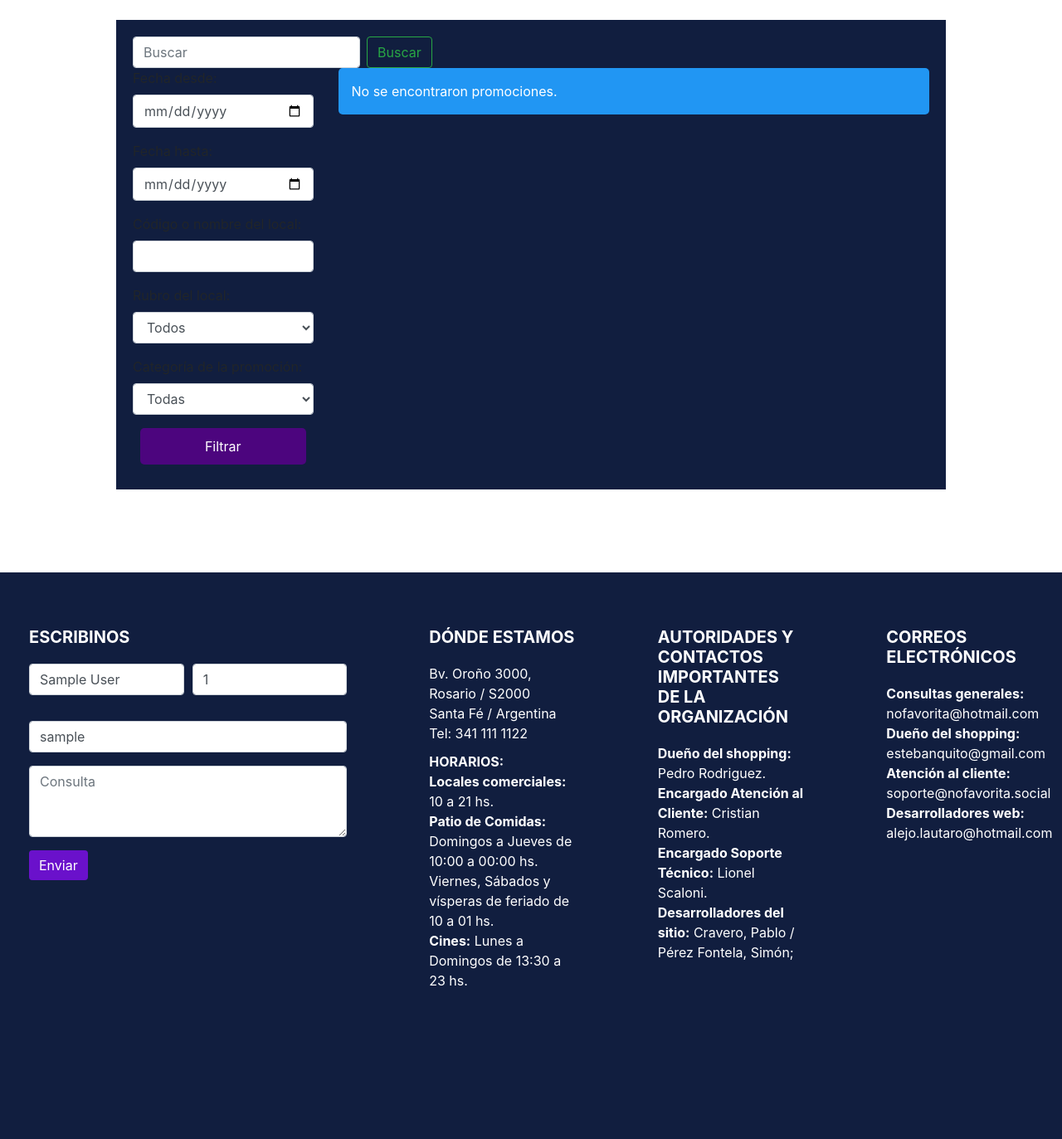
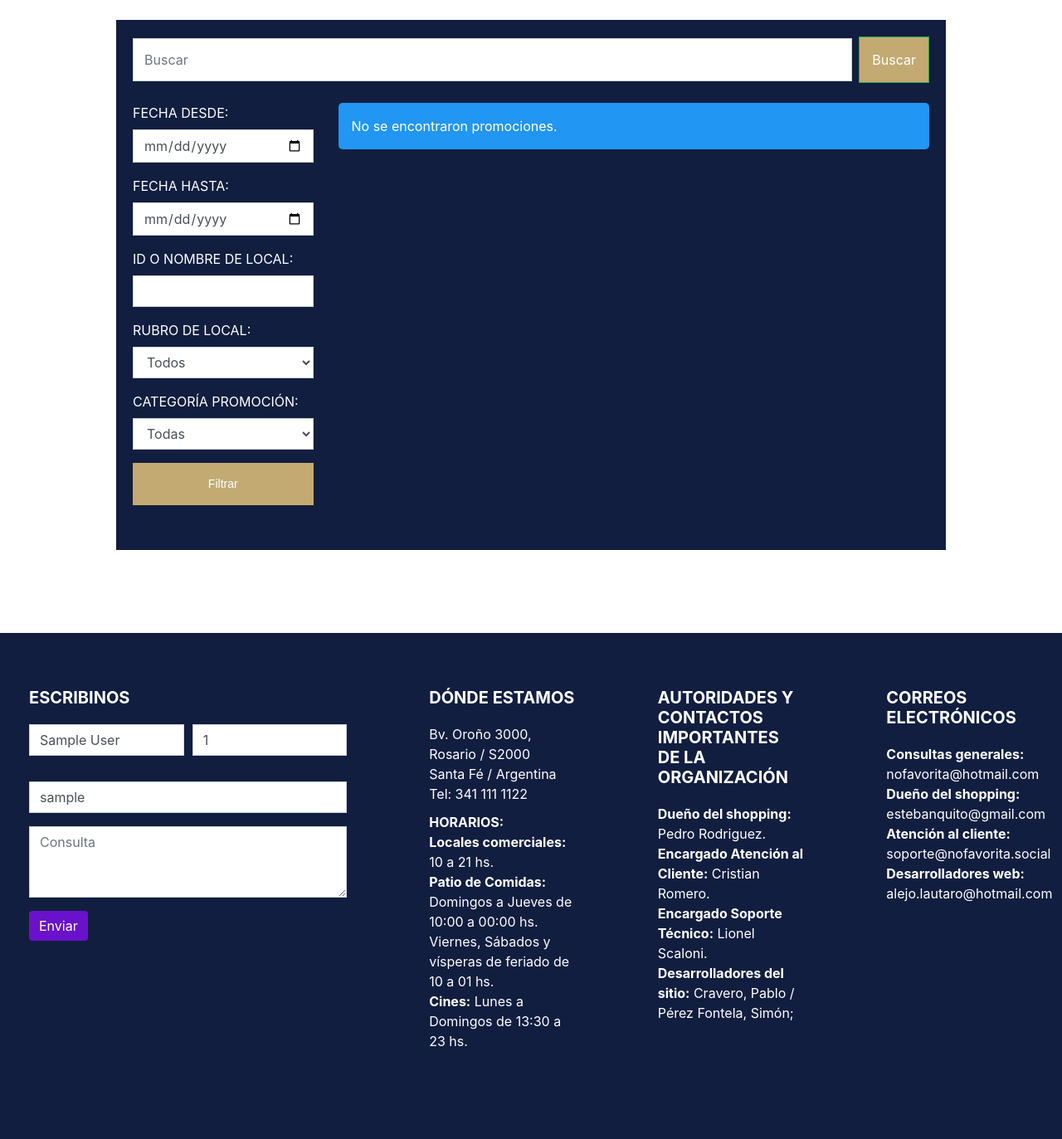
Before and after one commit to alejosilvalau/no-favorita, a PHP site: page /no-favorita/public/promociones.php in a window 1280 px wide. Shown: the part 107-1480 px from the top of the page at 83% size. Before the commit the page ends 1295 px from the top, so only its background shows below. Run offline with PHP 8.4, Linux system fonts and the light colour scheme; the visitor is signed in with stand-in values (Sample User, id 1); data that the repository does not hold is empty; some libraries are stand-ins or nearby versions; some web fonts are replaced.

Commit message:
Terminado con reportes, locales y promociones

```diff
--- a/css/footer.css
+++ b/css/footer.css
@@ -52,7 +52,3 @@
 .footer p {
   margin: 0 0 10px;
 }
-
-strong {
-  color: white;
-}
--- a/css/listados.css
+++ b/css/listados.css
@@ -13,29 +13,29 @@
   -moz-border-radius: 0;
   -ms-border-radius: 0;
   -o-border-radius: 0;
-
+  color: white;
 
 }
 
 .promo-container {
   padding: 15px;
   margin-bottom: 20px;
-  background-color: #f9f9f9;
-
+  background-color: var(--color-secundario);
   border-radius: 0;
   -webkit-border-radius: 0;
   -moz-border-radius: 0;
   -ms-border-radius: 0;
   -o-border-radius: 0;
+  color: white;
+  font-family: "Nimbus Sans TW01Con", "Nimbus Sans TW05Con", sans-serif;
+  font-weight: 400;
+  font-size: 25px;
 }
 
-.promo-container h3 {
-  color: var(--color-principal);
-}
+
 
 .promo-container p {
   margin-bottom: 10px;
-  font-size: 16px;
 }
 
 .btn-seleccionar {
@@ -60,24 +60,7 @@
   color: var(--color-secundario);
 }
 
-.btn-filtrar {
-  display: block;
-  width: 100%;
-  max-width: 200px;
-  margin: 10px auto;
-  padding: 10px 15px;
-  font-size: 16px;
-  color: #fff;
-  background-color: #4c057e;
-  border: none;
-  border-radius: 5px;
-  cursor: pointer;
-  transition: background-color 0.3s ease;
-}
 
-.btn-filtrar:hover {
-  background-color: #4c057e;
-}
 
 .alert {
   padding: 15px;
@@ -247,7 +229,7 @@ p {
 }
 
 .buscar > input {
-  padding: 12px;
+  padding: 13px;
   flex: 1;
   border-radius: 0;
   -webkit-border-radius: 0;
@@ -271,3 +253,50 @@ p {
   background-color: black;
   color: white;
 }
+
+.filtrar {
+  display: block;
+  width: 100%;
+  background-color: var(--color-secundario);
+  border: none;
+  margin-bottom: 10px;
+  font-family: "avenir-lt-w01_35-light1475496", "avenir-lt-w05_35-light", sans-serif;
+  font-weight: 400;
+  font-size: 14px;
+  color: #fff;
+  margin: 10px auto;
+  padding: 15px;
+  border-radius: 0;
+  -webkit-border-radius: 0;
+  -moz-border-radius: 0;
+  -ms-border-radius: 0;
+  -o-border-radius: 0;
+}
+
+.filtrar:hover {
+  background-color: black;
+  color: white;
+}
+
+.form-control {
+  border-radius: 0;
+  -webkit-border-radius: 0;
+  -moz-border-radius: 0;
+  -ms-border-radius: 0;
+  -o-border-radius: 0;
+}
+
+.rubro {
+  font-family: "Nimbus Sans TW01Con", "Nimbus Sans TW05Con", sans-serif;
+  font-weight: 400;
+  font-size: 25px;
+  color: white;
+}
+
+.promo-aprobada {
+  font-family: "Nimbus Sans TW01Con", "Nimbus Sans TW05Con", sans-serif;
+  font-weight: 700;
+  font-size: 40px;
+  color: white;
+  text-align: center;
+}
--- a/css/navbar.css
+++ b/css/navbar.css
@@ -81,7 +81,7 @@ body {
   text-align: center;
 }
 
-strong {
+.dropdown strong {
   color: var(--color-principal);
 }
 
--- a/private/reportes.php
+++ b/private/reportes.php
@@ -1,6 +1,6 @@
 <?php
 $page = 'reportes';
-include ("../includes/navbar.php");
+include("../includes/navbar.php");
 if ($_SESSION['tipoUsuario'] !== 'administrador' && $_SESSION['tipoUsuario'] !== 'Dueño de local') {
   header("Location: ../../public/home.php"); // Redirigir si no es administrador o dueño de local
   exit();
@@ -42,7 +42,7 @@ $result = mysqli_query($link, $query);
 ?>
 
 <div class="container">
-  <h1>Reporte de Promociones Aprobadas</h1>
+  <h1 class="mb-3 promo-aprobada">REPORTE PROMOCIONES APROBADAS</h1>
   <?php
   if ($result) {
     echo "<div class='gestion_descuentos'>";
@@ -81,4 +81,4 @@ $result = mysqli_query($link, $query);
 </div>
 
 <?php
-include ("../includes/footer.php"); ?>
+include("../includes/footer.php"); ?>
--- a/public/locales.php
+++ b/public/locales.php
@@ -41,7 +41,7 @@ $resultado = mysqli_query($link, $busca_locales);
     <div class="col-md-3">
       <form method="get" action="locales.php">
         <div class="form-group">
-          <label for="rubro">Rubro:</label>
+          <label for="rubro" class="rubro">RUBRO:</label>
           <select class="form-control" name="rubro" id="rubro">
             <option value="">Todos</option>
             <option value="Indumentaria" <?php if ($rubro == 'Indumentaria')
@@ -66,7 +66,7 @@ $resultado = mysqli_query($link, $busca_locales);
 
           </select>
         </div>
-        <button type="submit" class="btn btn-filtrar">Filtrar</button>
+        <button type="submit" class="btn filtrar">Filtrar</button>
       </form>
     </div>
     <div class="col-md-9">
--- a/public/promociones.php
+++ b/public/promociones.php
@@ -110,31 +110,31 @@ $resultado = mysqli_query($link, $busca_promociones);
 
 
 <div class="container mt-4">
-  <form class="form-inline my-2 my-lg-0" method="get"
+  <form class="form-inline my-2 my-lg-0 buscar" method="get"
     action="<?php echo htmlspecialchars($_SERVER['PHP_SELF']); ?>">
     <input class="form-control mr-sm-2" type="search" name="search" placeholder="Buscar" aria-label="Buscar">
     <button class="btn btn-outline-success my-2 my-sm-0" type="submit">Buscar</button>
   </form>
-  <div class="row">
+  <div class="row my-4">
     <div class="col-md-3">
       <form method="get" action="promociones.php">
         <div class="form-group">
-          <label for="fecha_desde">Fecha desde:</label>
+          <label for="fecha_desde">FECHA DESDE:</label>
           <input type="date" class="form-control" name="fecha_desde" id="fecha_desde"
             value="<?php echo htmlspecialchars($fecha_desde); ?>">
         </div>
         <div class="form-group">
-          <label for="fecha_hasta">Fecha hasta:</label>
+          <label for="fecha_hasta">FECHA HASTA:</label>
           <input type="date" class="form-control" name="fecha_hasta" id="fecha_hasta"
             value="<?php echo htmlspecialchars($fecha_hasta); ?>">
         </div>
         <div class="form-group">
-          <label for="local">Código o nombre del local:</label>
+          <label for="local">ID O NOMBRE DE LOCAL:</label>
           <input type="text" class="form-control" name="local" id="local"
             value="<?php echo htmlspecialchars($local); ?>">
         </div>
         <div class="form-group">
-          <label for="rubroLocal">Rubro del local:</label>
+          <label for="rubroLocal">RUBRO DE LOCAL:</label>
           <select class="form-control" id="rubroLocal" name="rubroLocal">
             <option value="">Todos</option>
             <option value="Indumentaria">Indumentaria</option>
@@ -149,7 +149,7 @@ $resultado = mysqli_query($link, $busca_promociones);
         </div>
         <?php if ($tipoUsuario == 'No registrado' || $tipoUsuario == 'Cliente' && $categoriaCliente != 'Inicial' || $tipoUsuario == 'Dueño de local' || $tipoUsuario == 'administrador'): ?>
           <div class="form-group">
-            <label for="categoriaPromo">Categoría de la promoción:</label>
+            <label for="categoriaPromo">CATEGORÍA PROMOCIÓN:</label>
             <select class="form-control" name="categoriaPromo" id="categoriaPromo">
               <option value="">Todas</option>
               <option value="Inicial" <?php echo $categoriaPromo == 'Inicial' ? 'selected' : ''; ?>>Inicial</option>
@@ -172,23 +172,23 @@ $resultado = mysqli_query($link, $busca_promociones);
             <input type="checkbox" id="mis_locales" name="mis_locales" value="1" <?php echo $mis_locales ? 'checked' : ''; ?>>
           </div>
         <?php endif; ?>
-        <button type="submit" class="btn-filtrar">Filtrar</button>
+        <button type="submit" class="filtrar">Filtrar</button>
       </form>
     </div>
     <div class="col-md-9">
       <?php if ($resultado && mysqli_num_rows($resultado) > 0): ?>
         <?php while ($row = mysqli_fetch_assoc($resultado)): ?>
           <div class='promo-container'>
-            <h3>ID de la Promoción: <?php echo htmlspecialchars($row["codPromo"]); ?></h3>
-            <p><strong>Descripción:</strong> <?php echo htmlspecialchars($row["textoPromo"]); ?></p>
-            <p><strong>Fecha Desde:</strong> <?php echo htmlspecialchars($row["fechaDesdePromo"]); ?></p>
-            <p><strong>Fecha Hasta:</strong> <?php echo htmlspecialchars($row["fechaHastaPromo"]); ?></p>
-            <p><strong>Categoría del Cliente:</strong> <?php echo htmlspecialchars($row["categoriaCliente"]); ?></p>
-            <p><strong>Días de la Semana:</strong> <?php echo numerosADias($row["diasSemana"]); ?></p>
-            <p><strong>Estado de la Promoción:</strong> <?php echo htmlspecialchars($row["estadoPromo"]); ?></p>
-            <p><strong>Código del Local:</strong> <?php echo htmlspecialchars($row["codLocal"]); ?></p>
-            <p><strong>Nombre del Local:</strong> <?php echo htmlspecialchars($row["nombreLocal"]); ?></p>
-            <p><strong>Rubro del Local:</strong> <?php echo htmlspecialchars($row["rubroLocal"]); ?></p>
+            <h3><strong>ID DE PROMOCIÓN: <?php echo htmlspecialchars($row["codPromo"]); ?></strong></h3>
+            <p>Descripción: <?php echo htmlspecialchars($row["textoPromo"]); ?></p>
+            <p>Fecha Desde: <?php echo htmlspecialchars($row["fechaDesdePromo"]); ?></p>
+            <p>Fecha Hasta: <?php echo htmlspecialchars($row["fechaHastaPromo"]); ?></p>
+            <p>Categoría del Cliente: <?php echo htmlspecialchars($row["categoriaCliente"]); ?></p>
+            <p>Días de la Semana: <?php echo numerosADias($row["diasSemana"]); ?></p>
+            <p>Estado de la Promoción: <?php echo htmlspecialchars($row["estadoPromo"]); ?></p>
+            <p>Código del Local: <?php echo htmlspecialchars($row["codLocal"]); ?></p>
+            <p>Nombre del Local: <?php echo htmlspecialchars($row["nombreLocal"]); ?></p>
+            <p>Rubro del Local: <?php echo htmlspecialchars($row["rubroLocal"]); ?></p>
 
             <?php if ($codUsuario): ?>
               <?php if ($tipoUsuario == 'Dueño de local' && $row['codUsuario'] == $codUsuario): ?>
```
Also changed, not shown: other parts of css/listados.css (+12 -13 lines).
